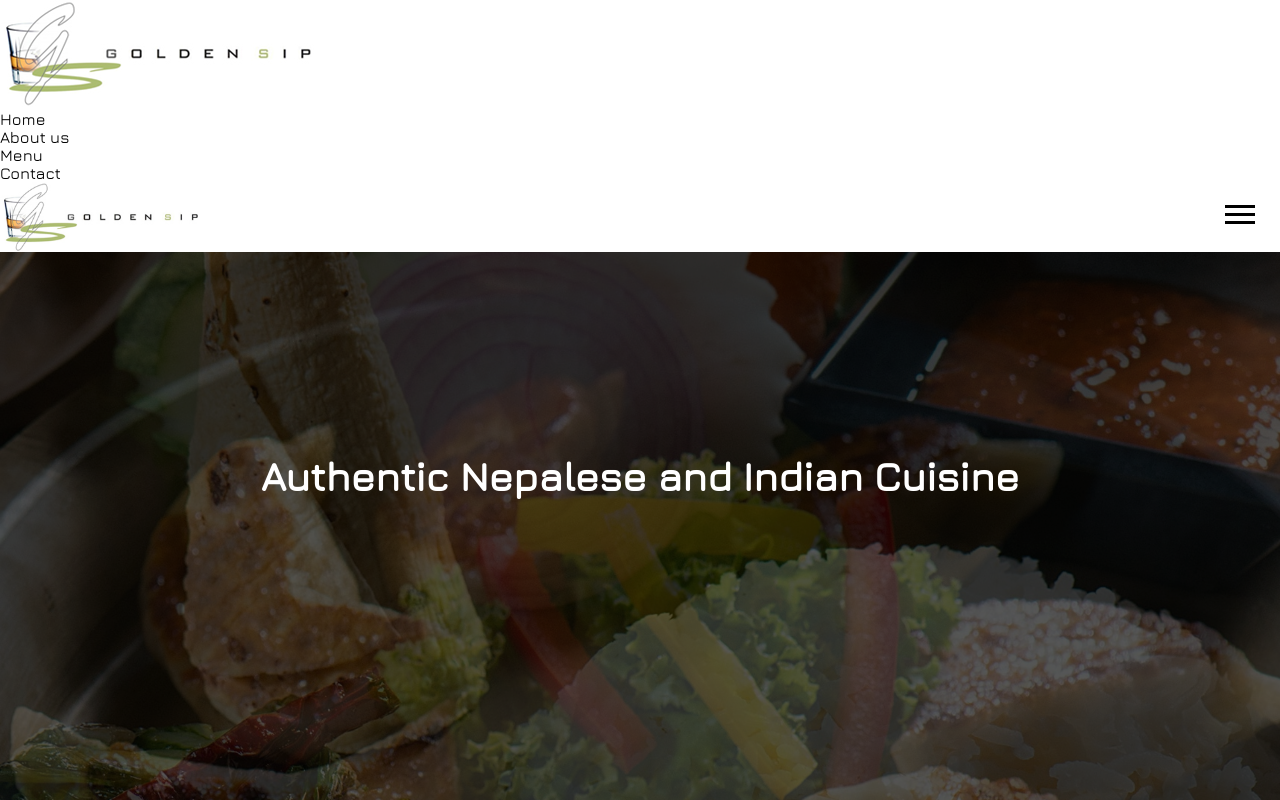
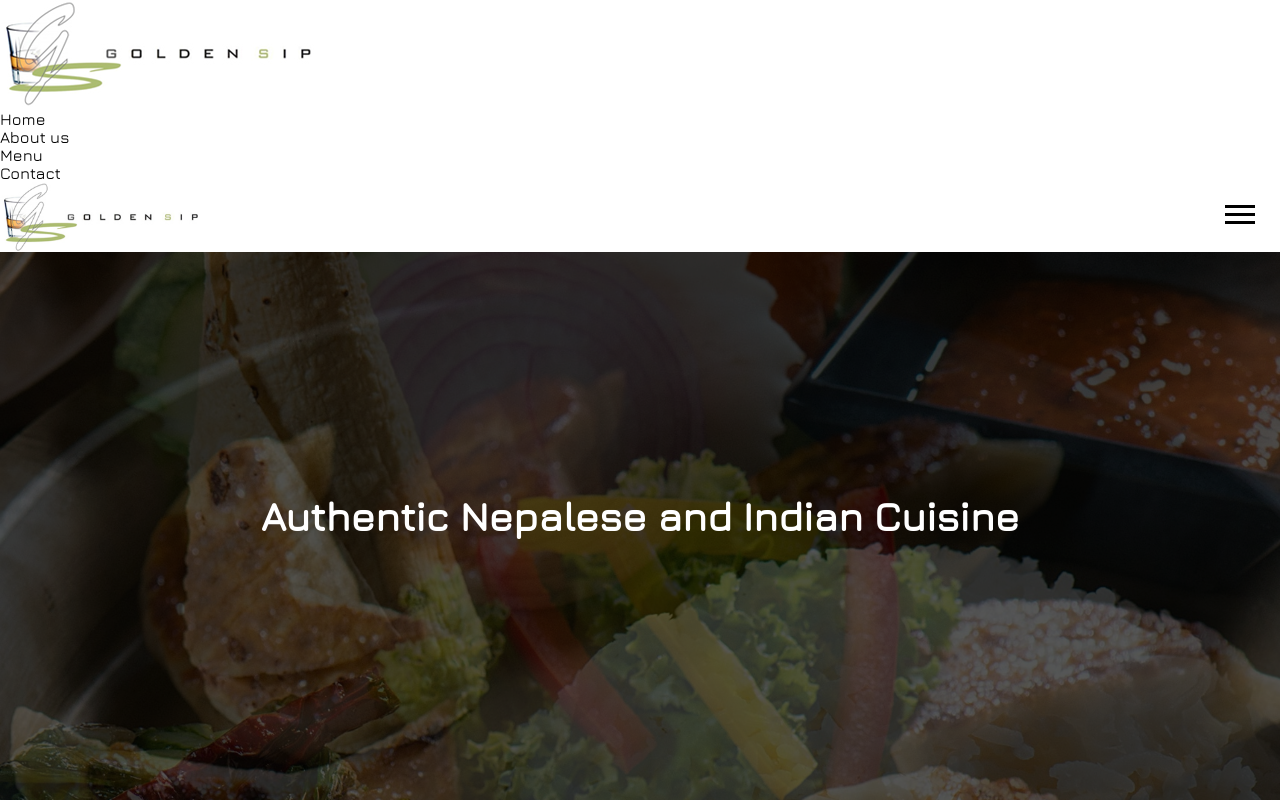
Before and after one commit to Coder-Dai/Golden-Sip, a React (Create React App) app: page / in a window 1280 px wide. Shown: the top 800 px of the page. Built offline with nearby package versions, Linux system fonts and the light colour scheme.

Commit message:
Update styling

```diff
--- a/src/components/Home/home.css
+++ b/src/components/Home/home.css
@@ -12,7 +12,7 @@
   color: #fff;
   text-align: center;
   font-size: 2.5rem;
-  padding-top: 25vh;
+  padding-top: 30vh;
 }
 
 /* The animation code */
```
